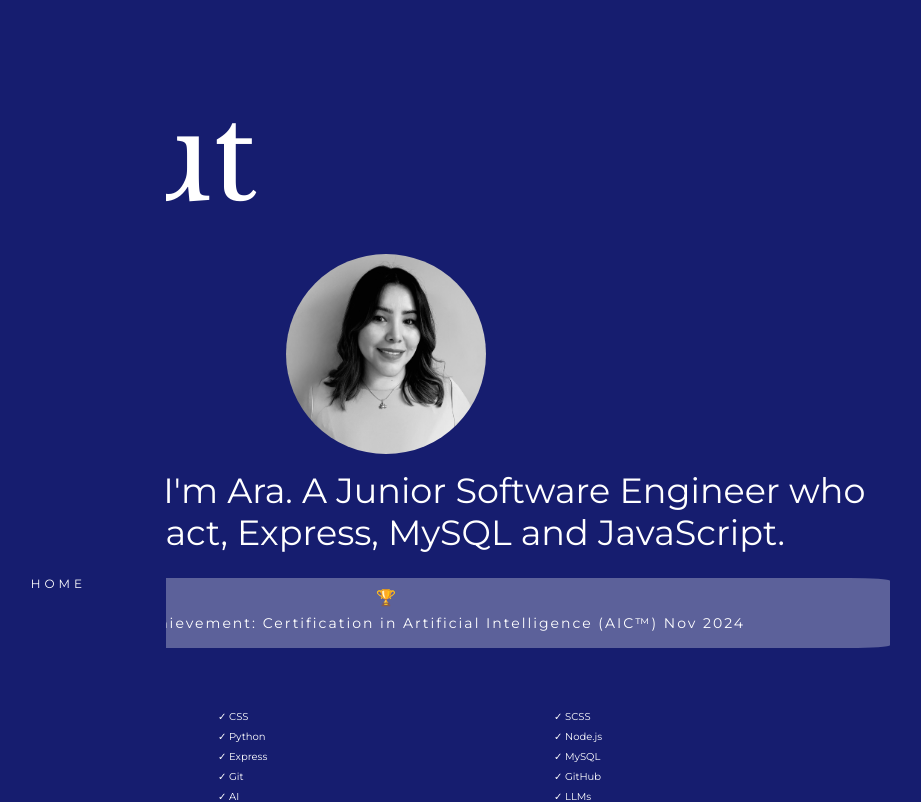
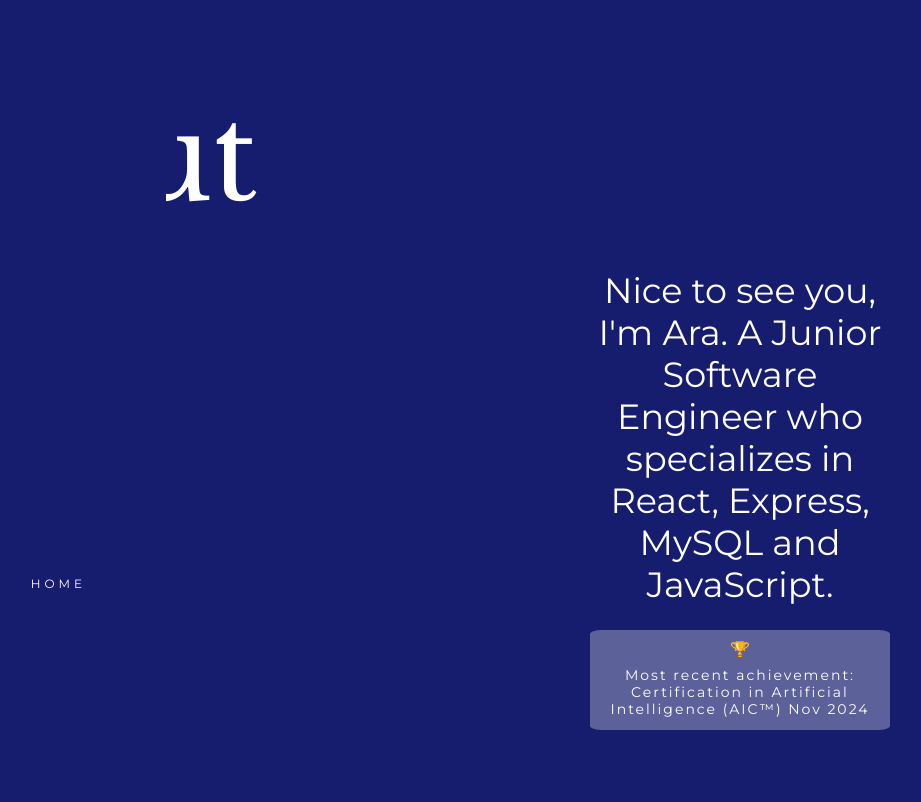
Before and after one commit to Araventura/portfolio-ara-ventura, a React (Vite) app: page /about in a window 1280 px wide. Shown: the top 802 px of the page, without its empty margins (254-1175 px from the left). Built offline with nearby package versions, Linux system fonts and the light colour scheme.

Commit message:
add divs to improve layout on about

```diff
--- a/src/components/About/About.jsx
+++ b/src/components/About/About.jsx
@@ -9,24 +9,28 @@ function About() {
       <div className="about__text-top">
         <div>
           <h1 className="about__title">About</h1>
-          <div className="about__wrapper">
-            <img className="about__image" src={profileImg} alt="" />
+          <div className="about__top-wrapper">
+            <div className="about__wrapper">
+              <img className="about__image" src={profileImg} alt="" />
+            </div>
+            <div className="about__bottom-wrapper">
+              <h2 className="about__subtitle">
+                Nice to see you, I'm Ara. A Junior Software Engineer who
+                specializes in React, Express, MySQL and JavaScript.
+              </h2>
+              <div className="about__tech-backdrop">
+                <h4 className="about__tech-emoji">🏆</h4>
+                <h3 className="about__tech">
+                  Most recent achievement: Certification in Artificial
+                  Intelligence (AIC™) Nov 2024
+                </h3>
+              </div>
+            </div>
           </div>
-          <h2 className="about__subtitle">
-            Nice to see you, I'm Ara. A Junior Software Engineer who specializes
-            in React, Express, MySQL and JavaScript.
-          </h2>
         </div>
       </div>
       <div className="about__text-bottom">
         <div>
-          <div className="about__tech-backdrop">
-            <h4 className="about__tech-emoji">🏆</h4>
-            <h3 className="about__tech">
-              Most recent achievement: Certification in Artificial Intelligence
-              (AIC™) Nov 2024
-            </h3>
-          </div>
           <div className="about__skills">
             <h3 className="about__skills-title">Skills & Technologies</h3>
             <div className="about__skills-grid">
--- a/src/components/About/About.scss
+++ b/src/components/About/About.scss
@@ -34,6 +34,10 @@
     padding-top: 16px;
     padding-bottom: 16px;
 
+    @include tablet {
+      text-align: center;
+    }
+
     @include desktop {
       font-size: 35px;
     }
@@ -56,6 +60,11 @@
       width: 100%;
       background-color: rgb(255, 255, 255, 0.3);
       border-radius: 4%;
+
+      @include tablet {
+        height: 100px;
+        padding: 0 8px;
+      }
     }
 
     @include desktop {
@@ -69,21 +78,37 @@
     justify-content: center;
     margin-top: 20px;
 
+    @include tablet {
+      margin-top: 30px;
+    }
+
     &-title {
       font-family: "Libre";
       font-size: 16px;
       margin-top: 16px;
+
+      @include tablet {
+        font-size: 20px;
+      }
     }
 
     &-tech {
       font-size: 10px;
       width: fit-content;
+
+      @include tablet {
+        font-size: 12px;
+      }
     }
 
     &-grid {
       display: grid;
       grid-template-columns: 1fr 1fr 1fr;
       margin-bottom: 30px;
+
+      @include tablet {
+        margin-top: 10px;
+      }
     }
   }
 
@@ -125,4 +150,17 @@
   &__button {
     width: 100%;
   }
+
+  &__top-wrapper {
+    @include tablet {
+      display: flex;
+      justify-content: space-between;
+    }
+  }
+
+  &__bottom-wrapper {
+    @include tablet {
+      width: 300px;
+    }
+  }
 }
```
